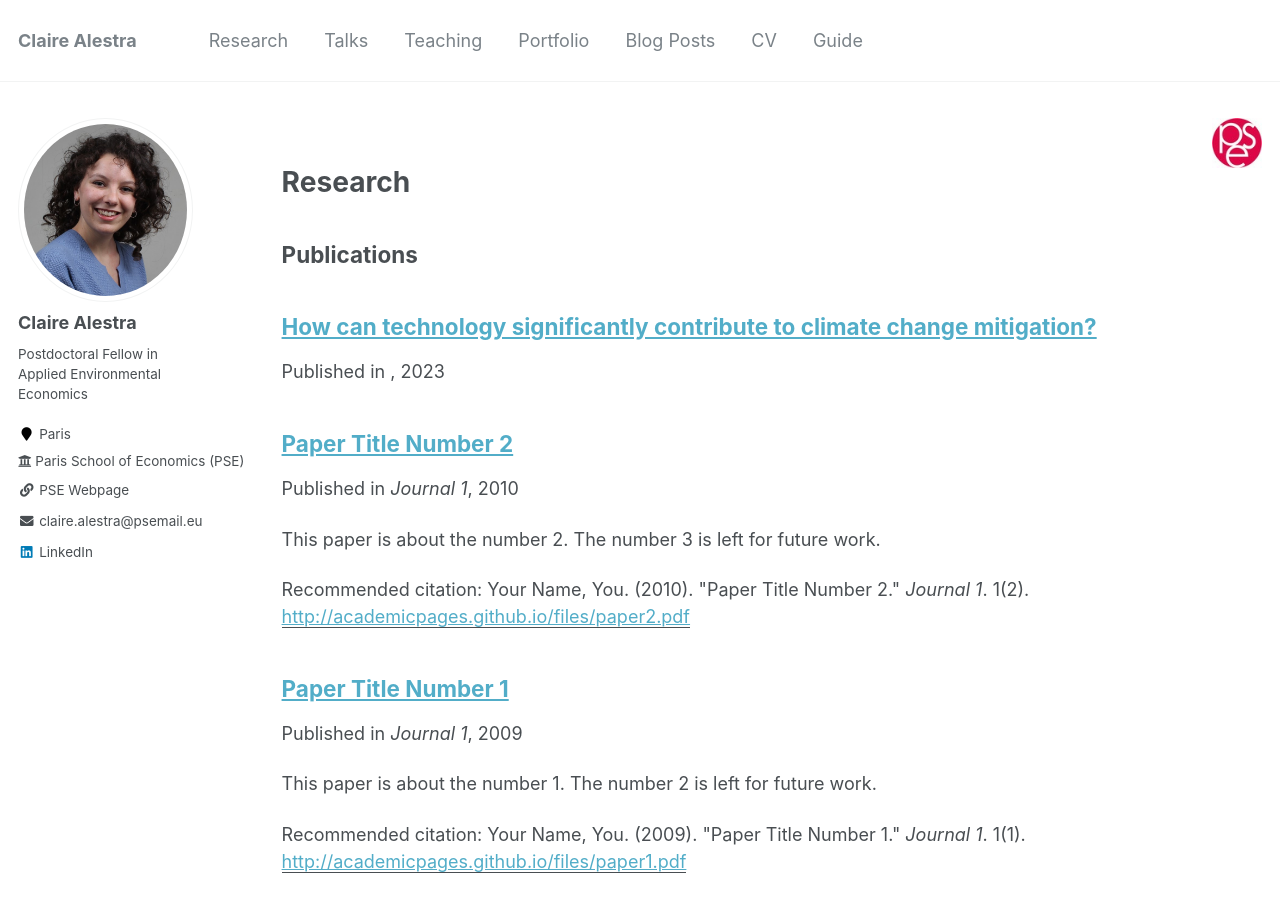
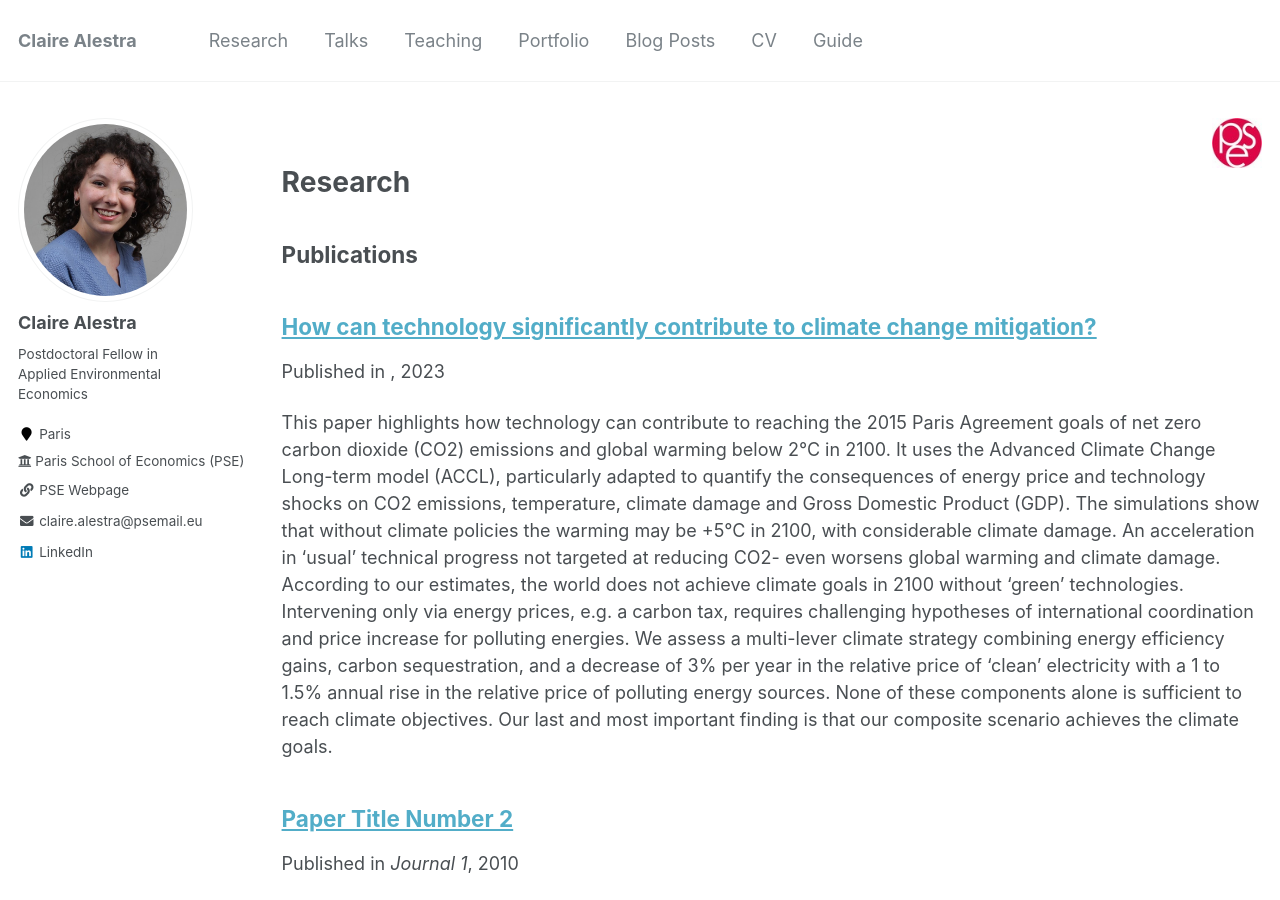
Before and after one commit to ClaireAlestra/ClaireAlestra.github.io, a Jekyll site: the page built from _pages/publications.md, in a window 1280 px wide and 900 px high. Built offline with Jekyll 4.4.1, drawn with Linux system fonts in a browser that asks for light colours.

Commit message:
Update 2015-10-01-paper-title-number-3.md

```diff
--- a/_publications/2015-10-01-paper-title-number-3.md
+++ b/_publications/2015-10-01-paper-title-number-3.md
@@ -2,7 +2,7 @@
 title: "How can technology significantly contribute to climate change mitigation?"
 collection: publications
 permalink: /publication/2023-ACCL-technology
-excerpt:
+excerpt: 'This paper highlights how technology can contribute to reaching the 2015 Paris Agreement goals of net zero carbon dioxide (CO2) emissions and global warming below 2°C in 2100. It uses the Advanced Climate Change Long-term model (ACCL), particularly adapted to quantify the consequences of energy price and technology shocks on CO2 emissions, temperature, climate damage and Gross Domestic Product (GDP). The simulations show that without climate policies the warming may be +5°C in 2100, with considerable climate damage. An acceleration in ‘usual’ technical progress not targeted at reducing CO2- even worsens global warming and climate damage. According to our estimates, the world does not achieve climate goals in 2100 without ‘green’ technologies. Intervening only via energy prices, e.g. a carbon tax, requires challenging hypotheses of international coordination and price increase for polluting energies. We assess a multi-lever climate strategy combining energy efficiency gains, carbon sequestration, and a decrease of 3% per year in the relative price of ‘clean’ electricity with a 1 to 1.5% annual rise in the relative price of polluting energy sources. None of these components alone is sufficient to reach climate objectives. Our last and most important finding is that our composite scenario achieves the climate goals.'
 date: 2023-07-04
 venue:
 paperurl:
```
